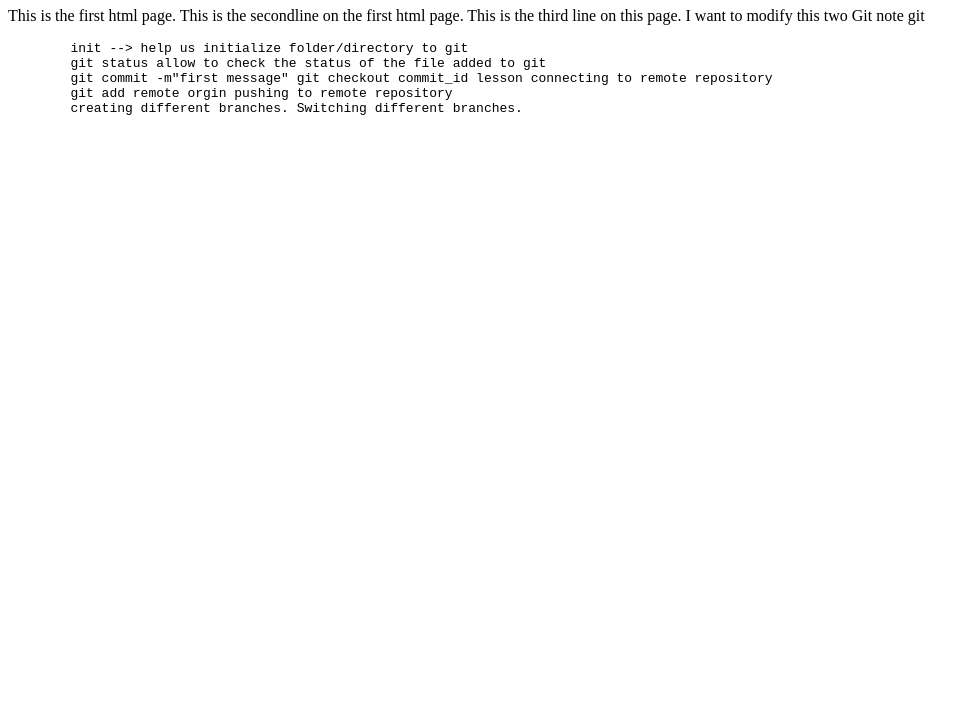
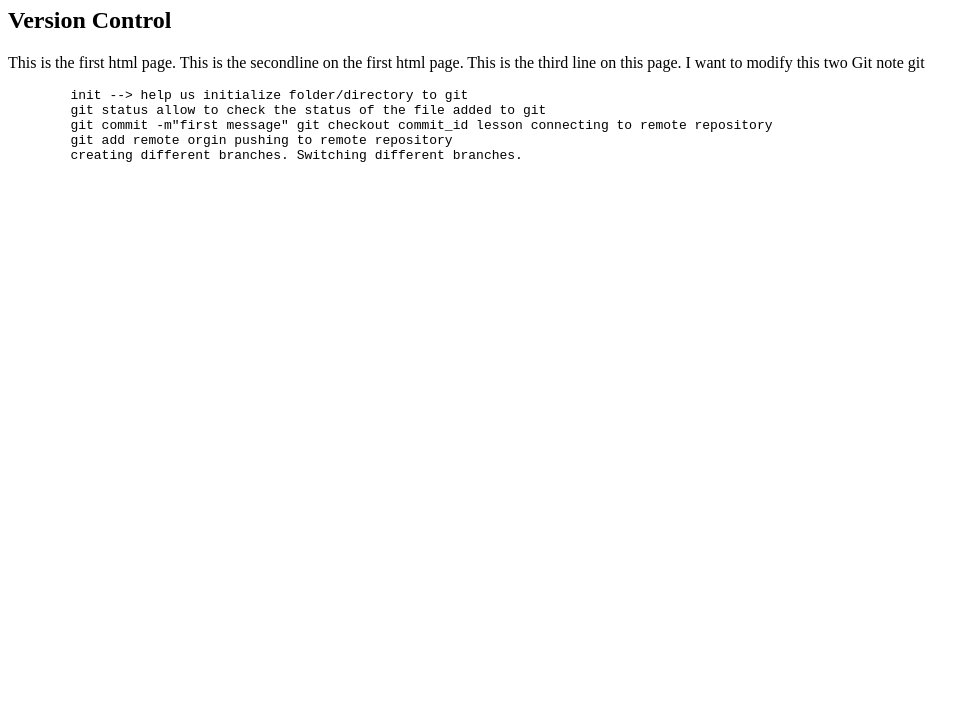
Before and after one commit to Yogichess/Git-lesson, a plain HTML site: page index.html in a window 1280 px wide. Shown: the part 73-800 px from the top of the page, without its empty margins (0-980 px from the left). Drawn offline with Linux system fonts and the light colour scheme.

Commit message:
some text change

```diff
--- a/index.html
+++ b/index.html
@@ -7,6 +7,7 @@
 </head>
 <body>
     <h1> This is Git and Github Lesson </h1>
+    <h2>Version Control</h2>
     <p>
         This is the first html page. This is the secondline on the first html page. This is the third line on this page.
     I want to modify this two Git note git
```
